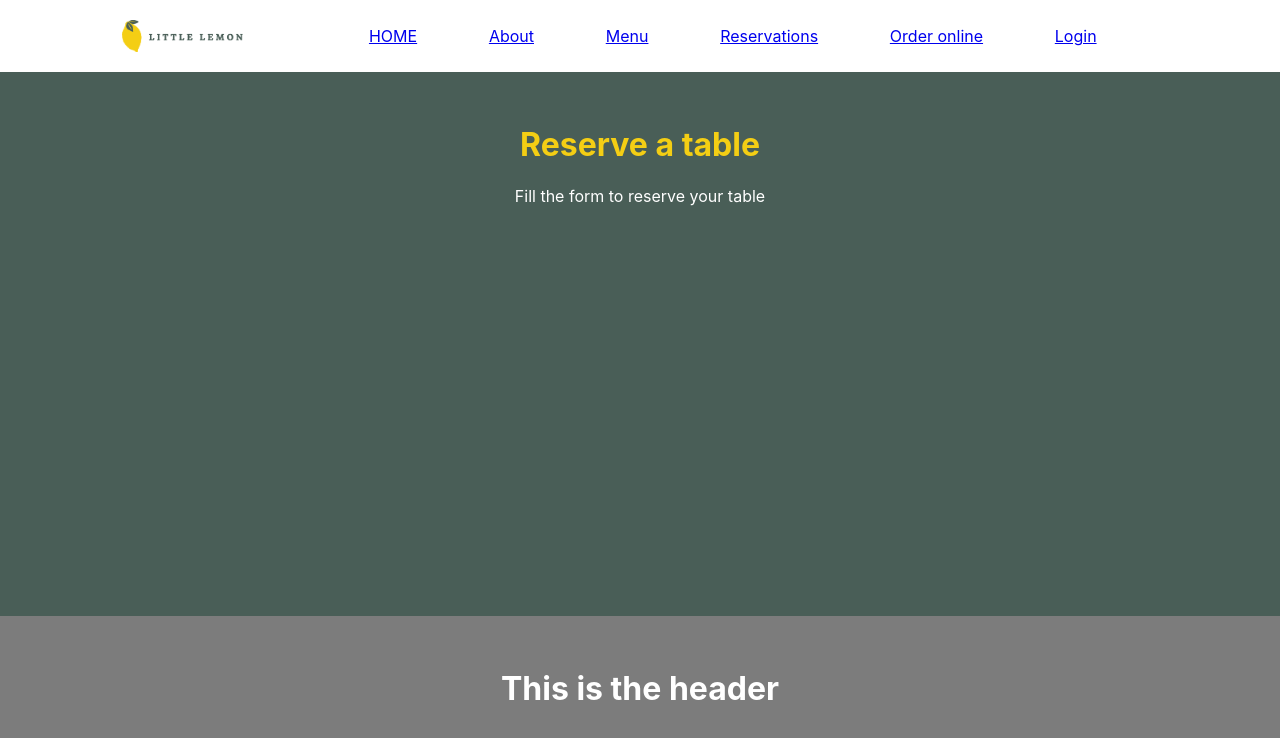
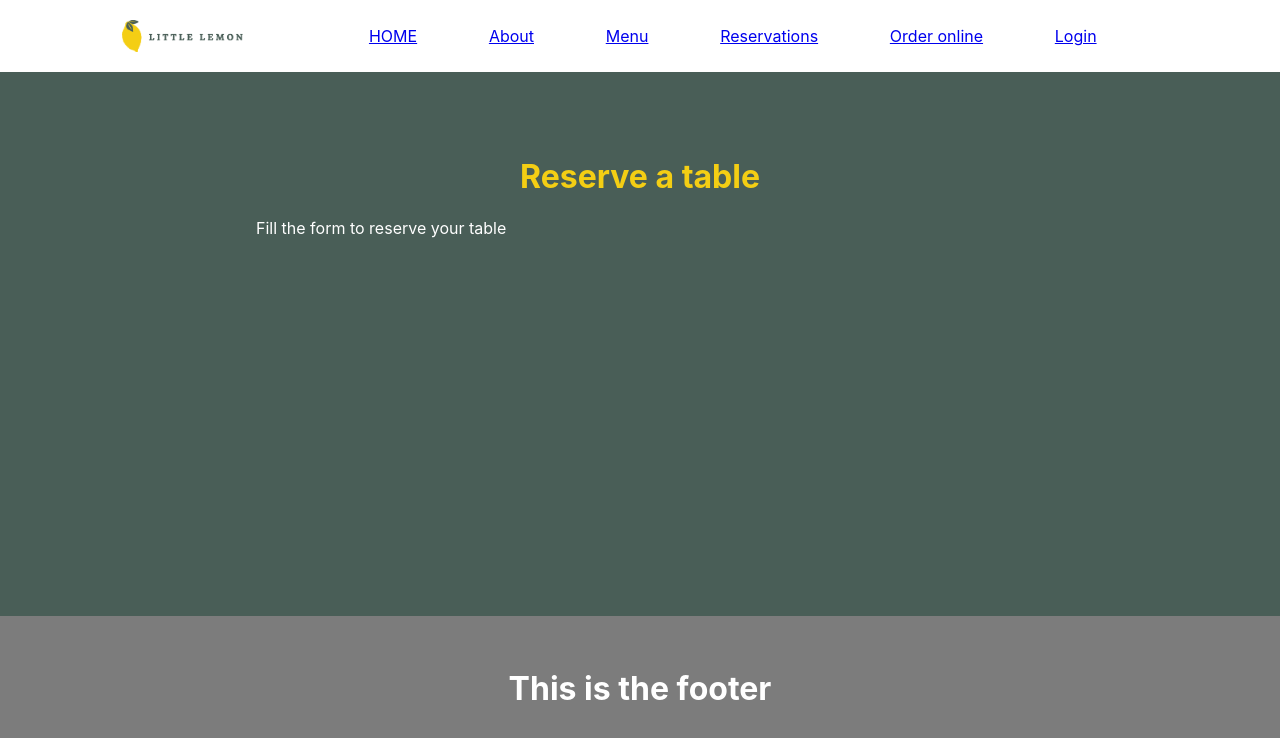
Before and after one commit to mewsic156/meta_fe_final, a React (Create React App) app: page / in a window 1280 px wide. Shown: the top 738 px of the page. Built offline with nearby package versions, Linux system fonts and the light colour scheme.

Commit message:
Updated CSS file to resemble Figma

```diff
--- a/src/App.css
+++ b/src/App.css
@@ -1,3 +1,5 @@
+
+
 nav {
   display: flex;
   justify-content: center;
@@ -33,18 +35,22 @@ header{
   align-items: center;
 }
 
-/*nav{
-  height: 10vh;
-  margin-left: 5vw;
-  border: 2px dashed blue;
-  width: 60%;
-}*/
-
 main{
   color: white;
   height: 60vh;
   padding: 4vh 8vh 4vh 8vh;
   background-color: #495E57;
+}
+
+.main-content{
+  padding: 4vh 8vh 4vh 8vh;
+  width: 60vw;
+  height: 50vh;
+  max-width: 800px;
+  margin: 0 auto;
+}
+
+.main-content h1{
   text-align: center;
 }
 
--- a/src/Footer.js
+++ b/src/Footer.js
@@ -3,7 +3,7 @@ import React from 'react';
 function Footer() {
   return (
     <footer>
-      <h1>This is the header</h1>
+      <h1>This is the footer</h1>
     </footer>
   );
 }
--- a/src/Main.js
+++ b/src/Main.js
@@ -3,10 +3,10 @@ import React from 'react';
 function Main() {
   return (
     <main>
-
-        <h1>Reserve a table</h1>
-        <p>Fill the form to reserve your table</p>
-
+        <div className='main-content'>
+          <h1>Reserve a table</h1>
+          <p>Fill the form to reserve your table</p>
+        </div>
     </main>
   );
 }
```
